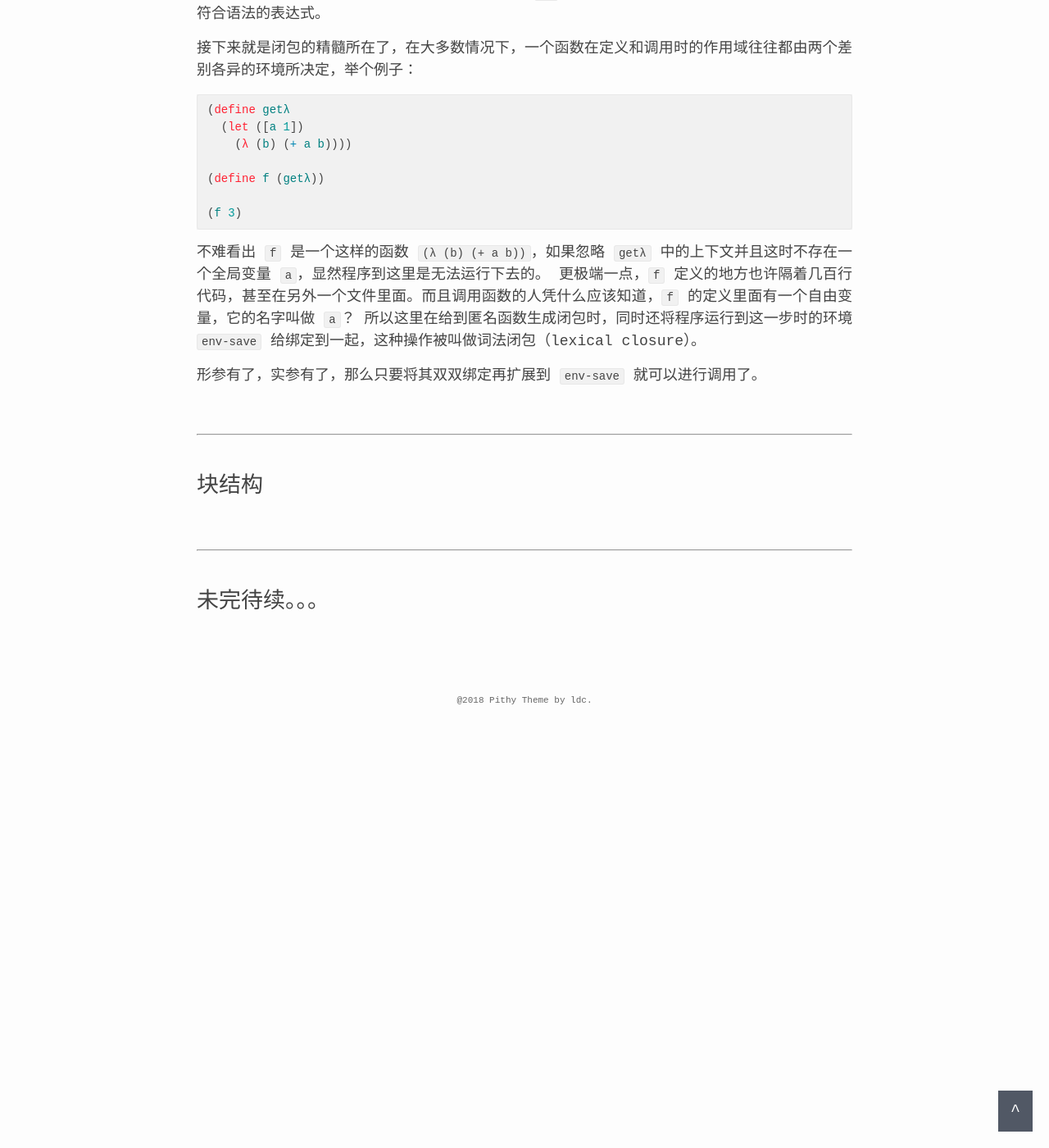
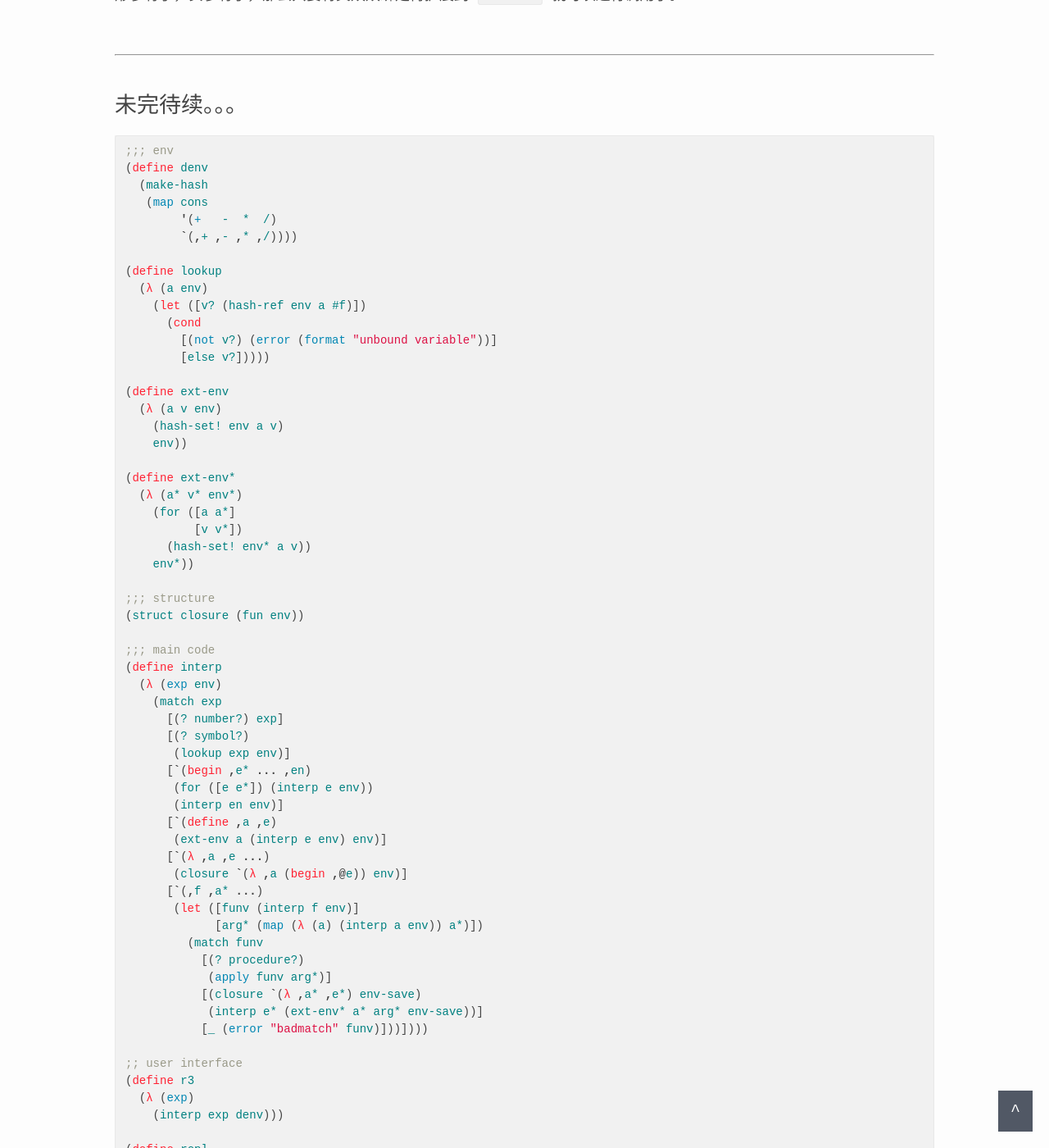
Before and after one commit to ldcc/ldcc.github.io, a Jekyll site: the page built from _posts/2018-02-12-r3-interpreter.md, in a window 1280 px wide and 1400 px high, scrolled down 11347 px. Shown: the whole window at 82% size. Built offline with Jekyll 4.4.1, drawn with Linux system fonts in a browser that asks for light colours; some of the changed text lies outside the part shown.

Commit message:
update css style

```diff
--- a/_posts/2018-02-12-r3-interpreter.md
+++ b/_posts/2018-02-12-r3-interpreter.md
@@ -7,6 +7,8 @@ date: 2018-02-25
 
 一个程序语言或一个编译器其实都是一个解释器，那么解释器是什么？一般来说，我输入一个表达式，解释器对表达式进行求值，然后返回这个表达式的结果。
 这听起来和函数差不多，也与函数具有相同的功能，那么理所当然解释器就是一个函数。现实生活中也有不少解释器的例子，比如翻译员、变频器、CPU等等。
+
+
 
 <br />
 
@@ -553,14 +555,15 @@ javascript 看起来就像是结合了两者的优点一样，并且还可以随
 
 形参有了，实参有了，那么只要将其双双绑定再扩展到 `env-save` 就可以进行调用了。
 
+<!--
 <br />
 
 ---
 
 <br />
 
-
 ## 块结构
+-->
 
 <br />
 
@@ -568,8 +571,85 @@ javascript 看起来就像是结合了两者的优点一样，并且还可以随
 
 <br />
 
+## 未完待续。。。
 
-## 未完待续。。。
+{% highlight racket %}
+
+;;; env
+(define denv
+  (make-hash
+   (map cons
+        '(+   -  *  /)
+        `(,+ ,- ,* ,/))))
+
+(define lookup
+  (λ (a env)
+    (let ([v? (hash-ref env a #f)])
+      (cond
+        [(not v?) (error (format "unbound variable"))]
+        [else v?]))))
+
+(define ext-env
+  (λ (a v env)
+    (hash-set! env a v)
+    env))
+
+(define ext-env*
+  (λ (a* v* env*)
+    (for ([a a*]
+          [v v*])
+      (hash-set! env* a v))
+    env*))
+
+;;; structure
+(struct closure (fun env))
+
+;;; main code
+(define interp
+  (λ (exp env)
+    (match exp
+      [(? number?) exp]
+      [(? symbol?)
+       (lookup exp env)]
+      [`(begin ,e* ... ,en)
+       (for ([e e*]) (interp e env))
+       (interp en env)]
+      [`(define ,a ,e)
+       (ext-env a (interp e env) env)]
+      [`(λ ,a ,e ...)
+       (closure `(λ ,a (begin ,@e)) env)]
+      [`(,f ,a* ...)
+       (let ([funv (interp f env)]
+             [arg* (map (λ (a) (interp a env)) a*)])
+         (match funv
+           [(? procedure?)
+            (apply funv arg*)]
+           [(closure `(λ ,a* ,e*) env-save)
+            (interp e* (ext-env* a* arg* env-save))]
+           [_ (error "badmatch" funv)]))])))
+
+;; user interface
+(define r3
+  (λ (exp)
+    (interp exp denv)))
+
+(define repl
+  (λ ()
+    (display "REPL ⇒ ")
+    (let ([exp (read)])
+      (cond
+        [(equal? exp '(exit)) "exit"]
+        [else
+         (printf "REPL ⇒ ~a~n" (r3 exp))
+         (repl)]))))
+
+(r3
+ '(begin
+    (define c 20)
+    (define a 10)
+    (+ a c)))
+
+{% endhighlight %}
 
 {% assign img_url = "/images/r3-interpreter/" %}
 
--- a/css/main.scss
+++ b/css/main.scss
@@ -6,7 +6,7 @@
 
 // Our variables
 
-$base-font-family: Monospace, Consolas, Ubuntu Mono, Arial;
+$base-font-family: Monospace, Consolas, Ubuntu Mono, Helvetica, Arial, sans-serif;
 $base-font-size:   18px;
 $small-font-size:  $base-font-size * 0.875;
 $base-line-height: 1.5;
@@ -23,7 +23,7 @@ $grey-color-dark:  darken($grey-color, 25%);
 $blue-color:	   #515865;
 
 // Width of the content area
-$content-width:    800px;
+$content-width:    1000px;
 
 $on-palm:          600px;
 $on-laptop:        800px;
```
